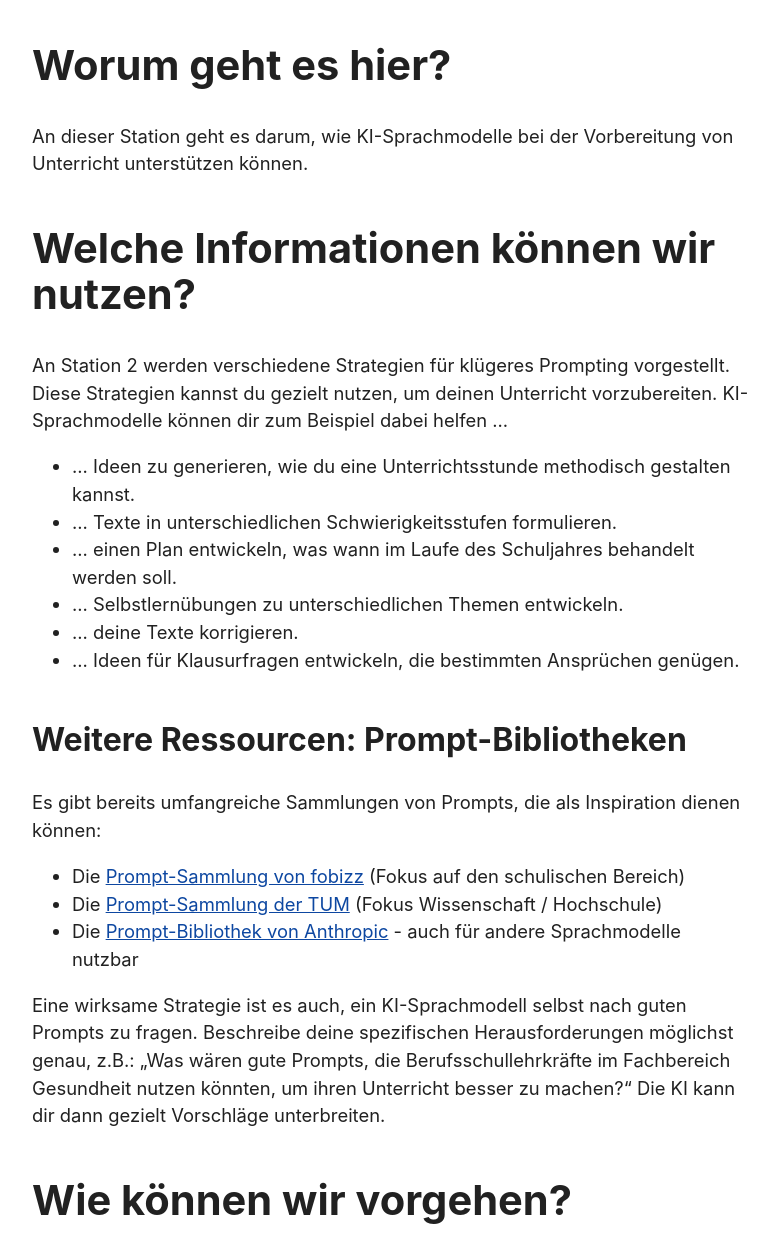
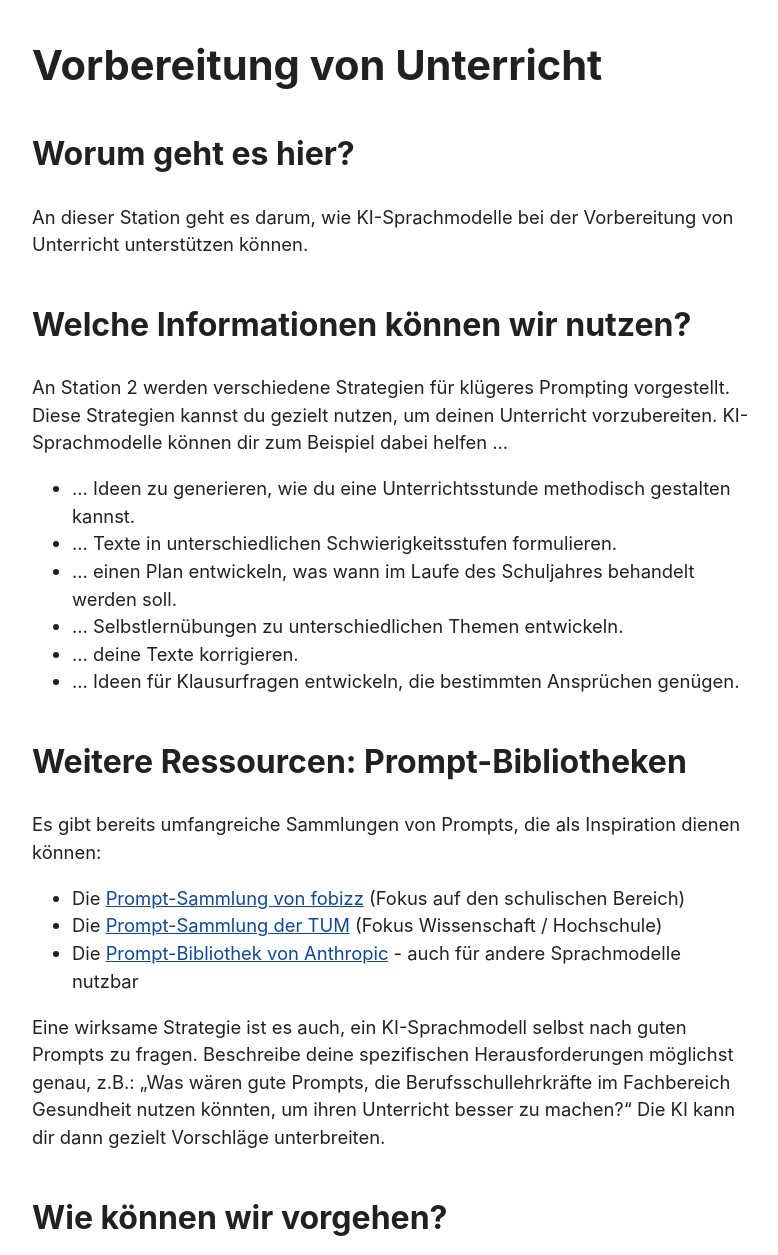
Before and after one commit to eBildungslabor/osz-gesundheit, a plain HTML site: page station3.html in a window 1280 px wide. Shown: the part 260-1515 px from the top of the page, without its empty margins (248-1026 px from the left). Drawn offline with Linux system fonts and the light colour scheme.

Commit message:
Update station3.html

```diff
--- a/station3.html
+++ b/station3.html
@@ -23,10 +23,11 @@
 
 
   <main>
-    <h2>Worum geht es hier?</h2>
+	  <h2>Vorbereitung von Unterricht</h2>
+    <h3>Worum geht es hier?</h3>
     <p>An dieser Station geht es darum, wie KI-Sprachmodelle bei der Vorbereitung von Unterricht unterstützen können.</p>
 
-    <h2>Welche Informationen können wir nutzen?</h2>
+    <h3>Welche Informationen können wir nutzen?</h3>
     <p>An Station 2 werden verschiedene Strategien für klügeres Prompting vorgestellt. Diese Strategien kannst du gezielt nutzen, um deinen Unterricht vorzubereiten. KI-Sprachmodelle können dir zum Beispiel dabei helfen ...</p>
     <ul>
       <li>... Ideen zu generieren, wie du eine Unterrichtsstunde methodisch gestalten kannst.</li>
@@ -46,7 +47,7 @@
     </ul>
     <p>Eine wirksame Strategie ist es auch, ein KI-Sprachmodell selbst nach guten Prompts zu fragen. Beschreibe deine spezifischen Herausforderungen möglichst genau, z.B.: „Was wären gute Prompts, die Berufsschullehrkräfte im Fachbereich Gesundheit nutzen könnten, um ihren Unterricht besser zu machen?“ Die KI kann dir dann gezielt Vorschläge unterbreiten.</p>
 
-    <h2>Wie können wir vorgehen?</h2>
+    <h3>Wie können wir vorgehen?</h3>
     <p>Stöbert in den Prompt-Bibliotheken oder - wenn ihr direkt eigene Einfälle habt - dann probiert sie aus. Reflektiert darüber, was ihr euch für eure Arbeit besonders nützlich und hilfreich vorstellen könnt. Gerne könnt ihr auch ganz praktisch werden und die vor euch liegenden Lehrherausforderungen bearbeiten.</p>
 
     <p>Viel Erfolg beim Ausprobieren und Lernen! 🙂</p>
```
